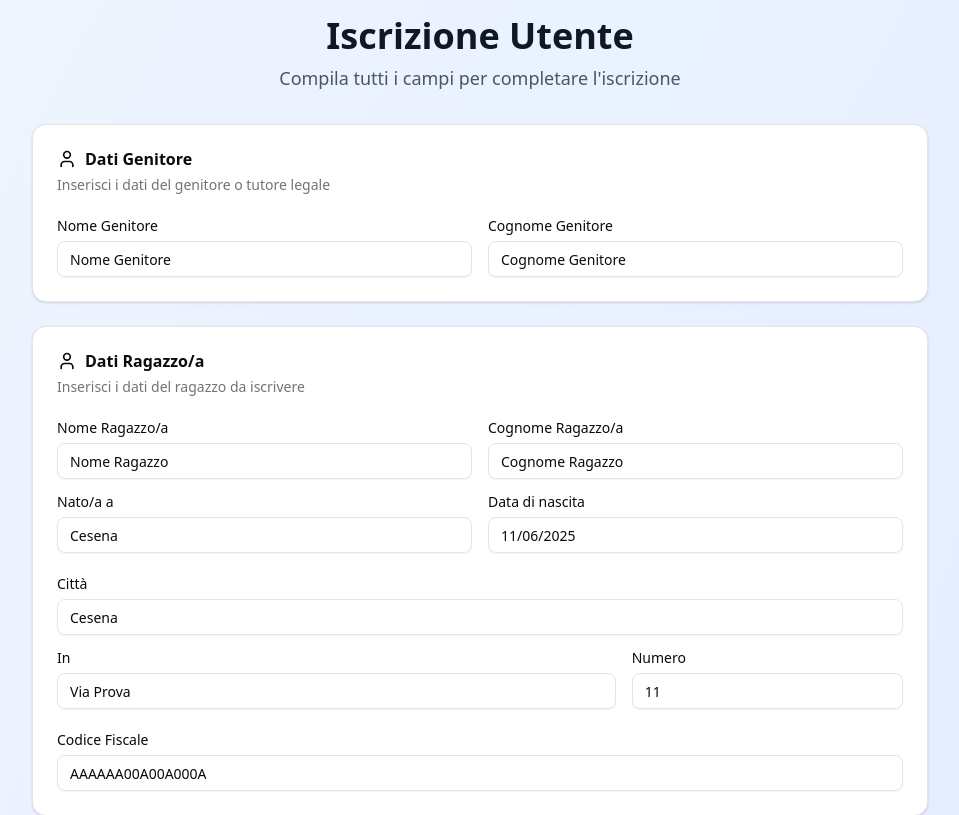
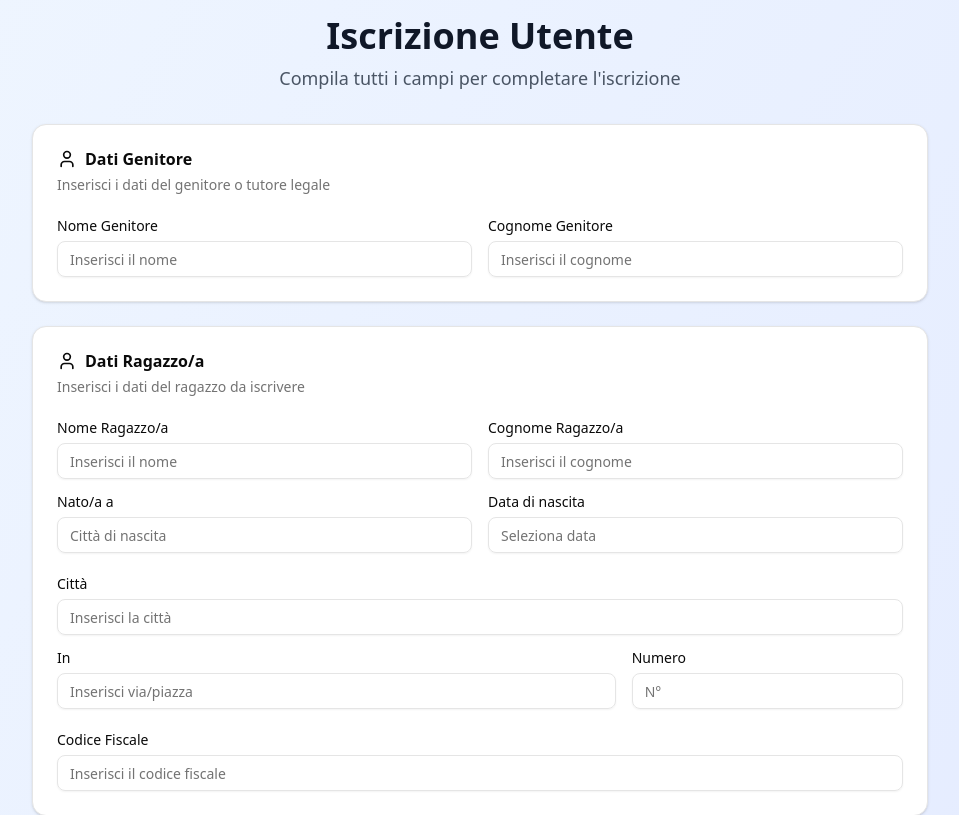
Before and after one commit to LucaMonda/supabase_form, a Next.js app: page / in a window 1280 px wide. Shown: the top 815 px of the page, without its empty margins (160-1119 px from the left). Built offline with nearby package versions, Linux system fonts and the light colour scheme.

Commit message:
eliminate info utente

```diff
--- a/src/app/registration-form.tsx
+++ b/src/app/registration-form.tsx
@@ -15,7 +15,7 @@ import { Delega } from "@/components/iscrizione/Delega"
 import { PermessoAutonomo } from "@/components/iscrizione/PermessoAutonomo"
 
 export default function Component() {
-  const [nomeGenitore, setNomeGenitore] = useState("Nome Genitore")
+  /*const [nomeGenitore, setNomeGenitore] = useState("Nome Genitore")
   const [cognomeGenitore, setCognomeGenitore] = useState("Cognome Genitore")
   const [nome, setNome] = useState("Nome Ragazzo")
   const [cognome, setCognome] = useState("Cognome Ragazzo")
@@ -30,9 +30,9 @@ export default function Component() {
   const [messaggio, setMessaggio] = useState<{ type: "success" | "error"; text: string } | null>(null)
   const [contatti, setContatti] = useState([{ relationship: "Nome Relazione", name: "Nome Contatto", phone: "123456", email: "contatto@email.it" }])
   const [assicurazionePagata, setAssicurazionePagata] = useState(true)
-  const [periodo, setPeriodo] = useState<{ [key: string]: boolean }>({})
+  const [periodo, setPeriodo] = useState<{ [key: string]: boolean }>({})*/
 
-  /*const [nomeGenitore, setNomeGenitore] = useState("")
+  const [nomeGenitore, setNomeGenitore] = useState("")
   const [cognomeGenitore, setCognomeGenitore] = useState("")
   const [nome, setNome] = useState("")
   const [cognome, setCognome] = useState("")
@@ -47,7 +47,7 @@ export default function Component() {
   const [messaggio, setMessaggio] = useState<{ type: "success" | "error"; text: string } | null>(null)
   const [contatti, setContatti] = useState([{ relationship: "", name: "", phone: "", email: "" }])
   const [assicurazionePagata, setAssicurazionePagata] = useState(false)
-  const [periodo, setPeriodo] = useState<{ [key: string]: boolean }>({})*/
+  const [periodo, setPeriodo] = useState<{ [key: string]: boolean }>({})
 
   const handlePeriodChange = (weekId: string, period: string, checked: boolean) => {
     const key = `${weekId}-${period}`
```
